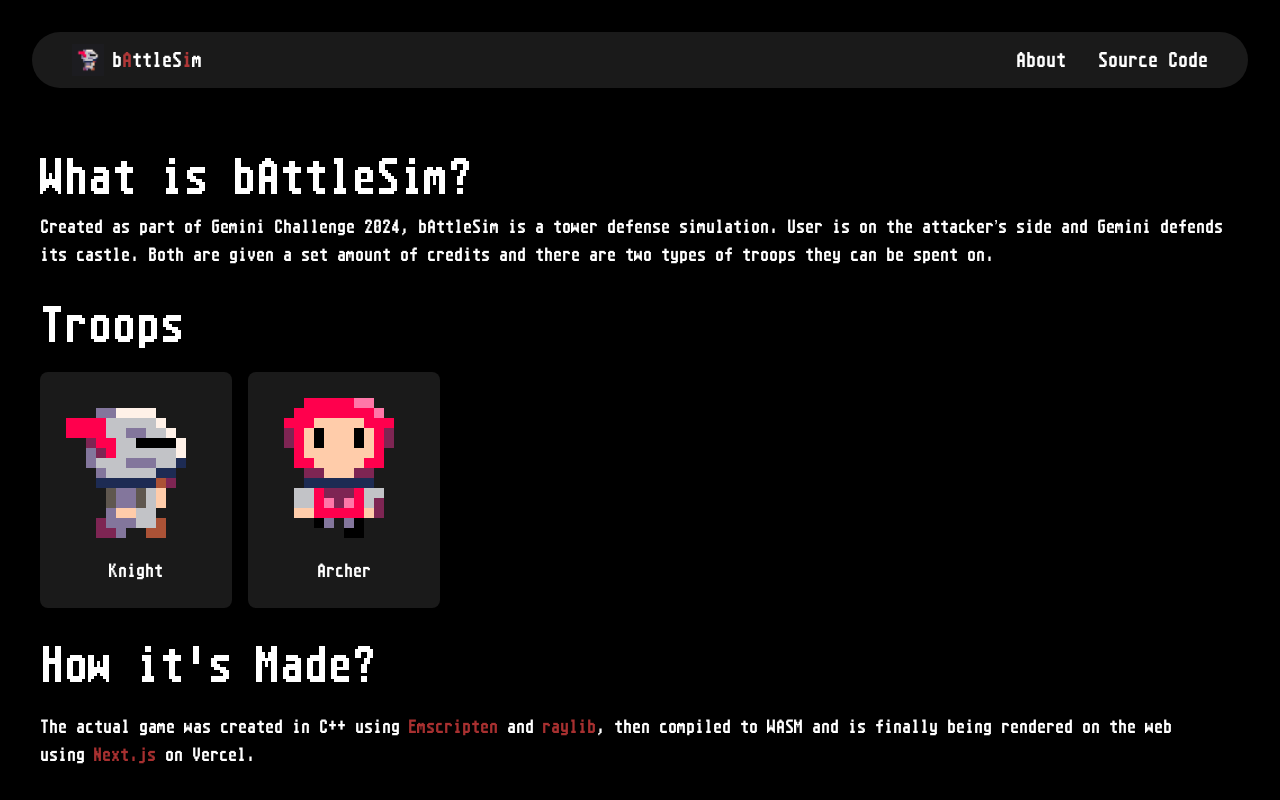
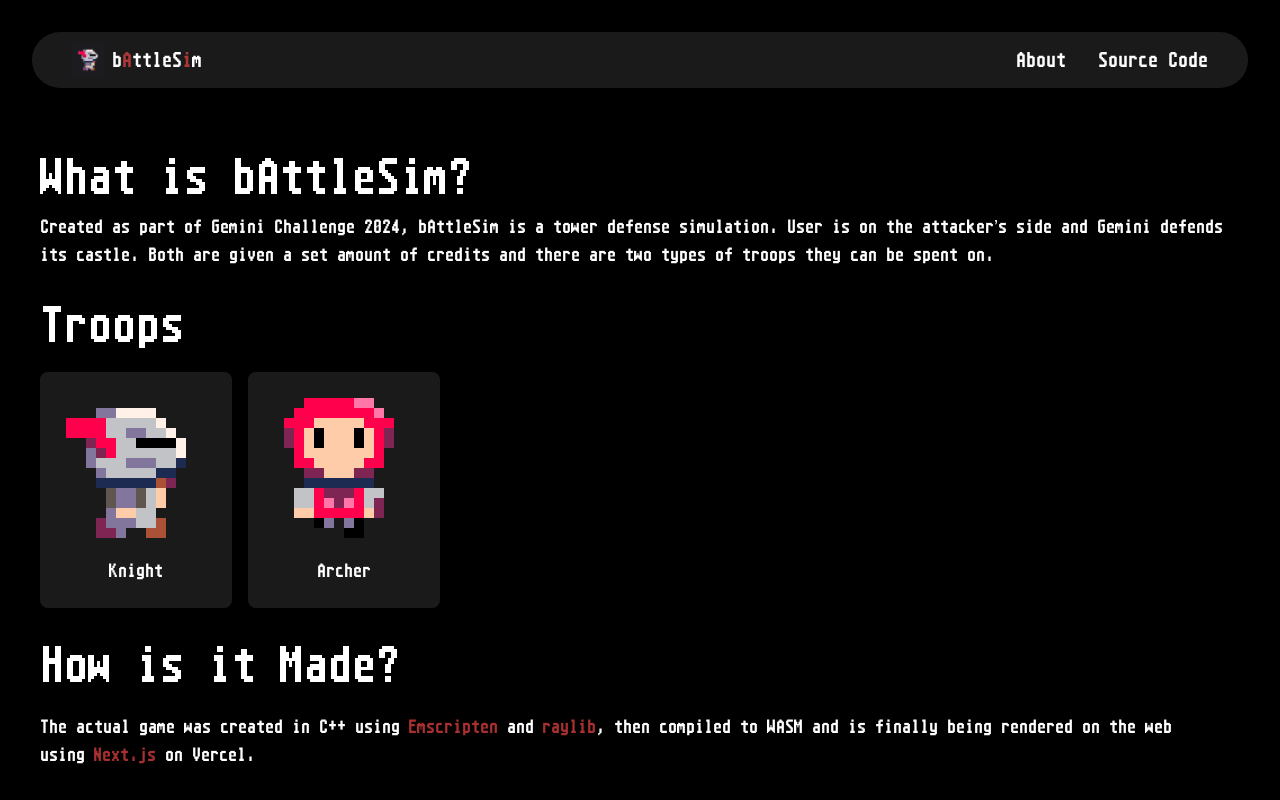
Before and after one commit to TejasBhovad/battlesim-frontend, a Next.js app: page /about in a window 1280 px wide. Shown: the top 800 px of the page. Built offline with nearby package versions, Linux system fonts and the light colour scheme.

Commit message:
fix: removed error

```diff
--- a/app/about/page.jsx
+++ b/app/about/page.jsx
@@ -177,7 +177,7 @@ const Page = () => {
               }}
               transition={{ duration: 0.25, delay: 0.5 }}
             >
-              How it's Made?
+              How is it Made?
             </motion.h1>
             <motion.p
               className="text-lg text-left w-full h-auto "
```
